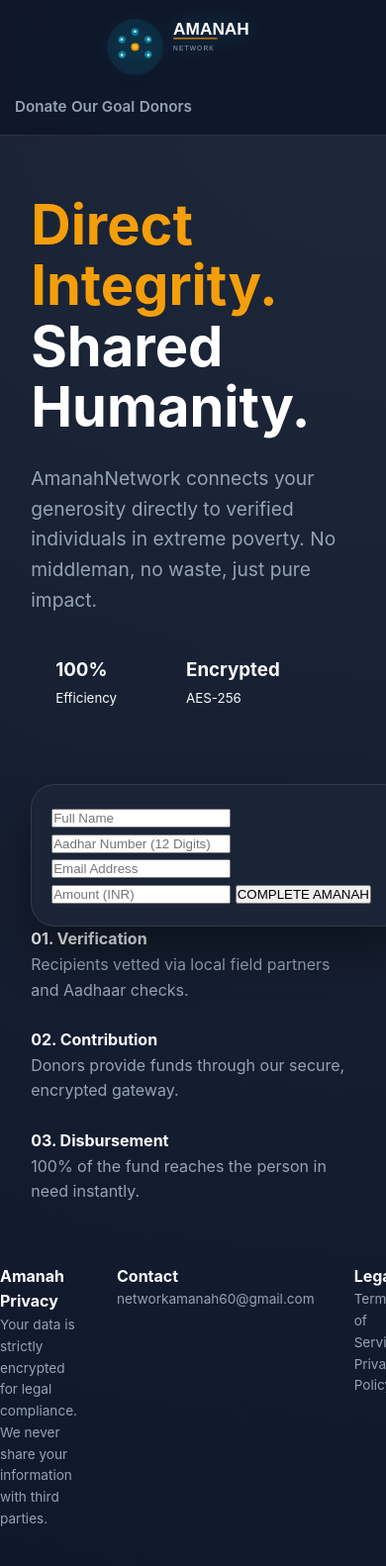
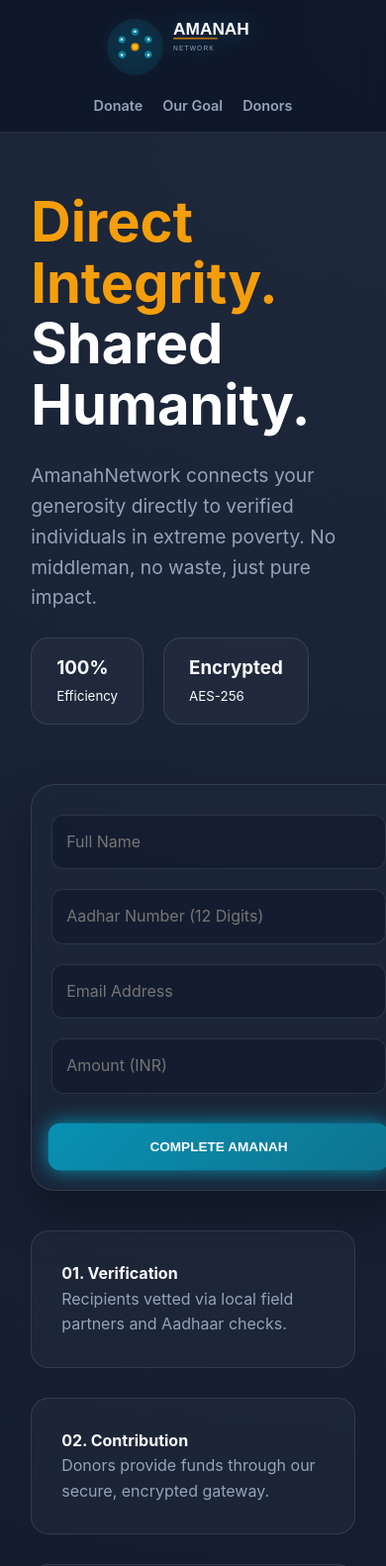
Before and after one commit to AmanahNetwork/AmanahNetwork, a website: page index.html in a window 390 px wide. Shown: the top 1582 px of the page at 99% size. Drawn offline with Linux system fonts and the light colour scheme.

Commit message:
CHANGES.ff

```diff
--- a/style.css
+++ b/style.css
@@ -1,166 +1,438 @@
-/* ============================================================
+ /* ============================================================
+
    1. UNIVERSAL RESET & MODERN DEFAULTS
+
    ============================================================ */
+
 *, *::before, *::after {
+
     box-sizing: border-box;
+
     margin: 0;
+
     padding: 0;
+
 }
 
+
 :root {
+
     --bg-dark: #0f172a;
+
     --bg-card: rgba(30, 41, 59, 0.6);
+
     --teal: #0891b2;
+
     --gold: #f59e0b;
+
     --text-main: #f8fafc;
+
     --text-dim: #94a3b8;
+
     --glass-border: rgba(255, 255, 255, 0.1);
+
     --container-width: 90%;
-    --max-width: 1100px; /* Slightly tighter for better readability */
+
+    --max-width: 1200px;
+
 }
 
+
 html {
+
     font-size: 100%;
+
     scroll-behavior: smooth;
+
+    -webkit-text-size-adjust: 100%;
+
 }
 
+
 body {
+
     font-family: 'Inter', sans-serif;
+
     line-height: 1.6;
+
+    -webkit-font-smoothing: antialiased;
+
     background: radial-gradient(circle at top right, #1e293b, #0f172a);
+
     color: var(--text-main);
+
     min-height: 100vh;
-    display: flex;
-    flex-direction: column;
-    overflow-x: hidden;
+
+    width: 100%;
+
+    overflow-x: hidden; /* Prevents mobile side-scrolling */
+
 }
 
+
 /* ============================================================
-   2. PERFECT CENTERING SYSTEM
+
+   2. GLOBAL LAYOUT COMPONENTS
+
    ============================================================ */
-.main-wrapper {
-    flex: 1; /* Pushes footer to bottom */
-    display: flex;
-    justify-content: center;
-    align-items: flex-start; /* Keeps content top-aligned but centered */
-    padding: 60px 0;
-    width: 100%;
+
+.container, .main-content {
+
+    width: var(--container-width);
+
+    max-width: var(--max-width);
+
+    margin: 0 auto;
+
 }
 
-.content-container {
-    width: var(--container-width);
-    max-width: var(--max-width);
-    margin: 0 auto;
-    display: flex;
-    flex-direction: column;
-    gap: 40px;
+
+/* SMART MEDIA HANDLING */
+
+img, video, svg {
+
+    display: block;
+
+    max-width: 100%;
+
+    height: auto;
+
 }
 
+
 /* ============================================================
-   3. NAVIGATION (RESPONSIVE)
+
+   3. NAVIGATION (STICKY & RESPONSIVE)
+
    ============================================================ */
+
 nav {
+
     display: flex;
+
     justify-content: space-between;
+
     align-items: center;
-    padding: 1rem 5%;
-    background: rgba(15, 23, 42, 0.95);
-    backdrop-filter: blur(12px);
+
+    padding: 15px 5%; /* Adjusted for better mobile spacing */
+
+    background: rgba(15, 23, 42, 0.9);
+
+    backdrop-filter: blur(10px);
+
     border-bottom: 1px solid var(--glass-border);
+
     position: sticky;
+
     top: 0;
+
     z-index: 1000;
+
 }
 
-.nav-links a {
-    text-decoration: none;
-    color: var(--text-dim);
-    margin-left: 25px;
-    font-weight: 600;
-    transition: 0.3s;
-    font-size: 0.95rem;
+
+.logo-container {
+
+    min-width: fit-content;
+
 }
 
-.nav-links a:hover, .nav-links a.active { color: var(--gold); }
+
+.nav-links {
+
+    display: flex;
+
+    align-items: center;
+
+}
+
+
+.nav-links a {
+
+    text-decoration: none;
+
+    color: var(--text-dim);
+
+    margin-left: 20px;
+
+    font-weight: 600;
+
+    transition: 0.3s;
+
+    font-size: clamp(0.9rem, 1.5vw, 1rem); /* Fluid font size */
+
+}
+
+
+.nav-links a:hover, .nav-links a.active {
+
+    color: var(--gold);
+
+}
+
 
 /* ============================================================
-   4. PAGE-SPECIFIC ALIGNMENT (Donors, Legal, About)
+
+   4. GLASS-MORPHISM COMPONENTS
+
    ============================================================ */
 
-/* FOR LEGAL & ABOUT: Ensures text doesn't stretch too wide */
-.prose-content {
-    max-width: 800px;
-    margin: 0 auto;
-    text-align: left;
+.glass-card {
+
+    background: var(--bg-card);
+
+    backdrop-filter: blur(12px);
+
+    border: 1px solid var(--glass-border);
+
+    border-radius: 24px;
+
+    padding: clamp(20px, 5vw, 40px); /* Padding shrinks on mobile */
+
+    box-shadow: 0 25px 50px rgba(0, 0, 0, 0.3);
+
+    width: 100%;
+
 }
 
-.prose-content h1, .prose-content h2 {
-    color: var(--gold);
-    margin-bottom: 1.5rem;
+
+.section-grid {
+
+    display: grid;
+
+    /* This automatically stacks cards on mobile and grids them on desktop */
+
+    grid-template-columns: repeat(auto-fit, minmax(280px, 1fr));
+
+    gap: 30px;
+
+    margin-top: 40px;
+
 }
 
-/* FOR DONORS PAGE: Responsive Table wrapper */
-.table-responsive {
-    width: 100%;
-    overflow-x: auto; /* Allows horizontal swipe on mobile */
-    border-radius: 12px;
-    background: rgba(255,255,255,0.02);
+
+.feature-box {
+
+    background: rgba(255, 255, 255, 0.03);
+
+    padding: 30px;
+
+    border-radius: 18px;
+
+    border: 1px solid var(--glass-border);
+
+    transition: transform 0.3s ease;
+
 }
 
-table {
-    width: 100%;
-    border-collapse: collapse;
-    min-width: 500px; /* Prevents squishing on mobile */
+
+.feature-box:hover {
+
+    transform: translateY(-5px);
+
 }
 
-th, td {
-    padding: 16px;
-    text-align: left;
-    border-bottom: 1px solid var(--glass-border);
+
+/* ============================================================
+
+   5. STATS & INTERACTIVE ELEMENTS
+
+   ============================================================ */
+
+.stats-bar {
+
+    display: flex;
+
+    flex-wrap: wrap; /* Allows wrapping on small screens */
+
+    justify-content: space-around;
+
+    align-items: center;
+
+    margin-bottom: 50px;
+
+    padding: 20px 0;
+
+    border-top: 2px solid var(--teal) !important;
+
 }
 
-th { color: var(--teal); font-weight: 700; }
+
+.stat-item {
+
+    text-align: center;
+
+    padding: 10px;
+
+    flex: 1 1 200px; /* Base size of 200px, but grows/shrinks */
+
+}
+
+
+.stat-value {
+
+    font-size: clamp(1.8rem, 5vw, 2.8rem); /* Massive on desktop, readable on mobile */
+
+    color: var(--gold);
+
+    margin: 5px 0;
+
+    font-weight: 800;
+
+}
+
+
+.blurred-info {
+
+    filter: blur(8px);
+
+    background: rgba(255,255,255,0.05);
+
+    color: transparent;
+
+    border-radius: 4px;
+
+    padding: 0 5px;
+
+    user-select: none;
+
+}
+
 
 /* ============================================================
-   5. GLASS CARD & GRID
+
+   6. FORMS & BUTTONS
+
    ============================================================ */
-.glass-card {
-    background: var(--bg-card);
-    backdrop-filter: blur(12px);
+
+input {
+
+    width: 100%;
+
+    padding: 14px;
+
+    margin: 10px 0;
+
+    border-radius: 12px;
+
+    background: rgba(15, 23, 42, 0.5);
+
     border: 1px solid var(--glass-border);
-    border-radius: 24px;
-    padding: clamp(20px, 5vw, 50px);
-    box-shadow: 0 25px 50px rgba(0, 0, 0, 0.4);
+
+    color: white;
+
+    font: inherit;
+
 }
 
-.section-grid {
-    display: grid;
-    grid-template-columns: repeat(auto-fit, minmax(300px, 1fr));
-    gap: 25px;
+
+input:focus {
+
+    outline: none;
+
+    border-color: var(--teal);
+
 }
 
+
+@keyframes glowPulse {
+
+    0% { box-shadow: 0 0 5px var(--teal); transform: scale(1); }
+
+    50% { box-shadow: 0 0 20px var(--teal); transform: scale(1.02); }
+
+    100% { box-shadow: 0 0 5px var(--teal); transform: scale(1); }
+
+}
+
+
+.btn-primary {
+
+    width: 100%;
+
+    padding: 16px;
+
+    background: linear-gradient(135deg, var(--teal), #0e7490);
+
+    color: white;
+
+    border: none;
+
+    border-radius: 12px;
+
+    font-weight: 700;
+
+    cursor: pointer;
+
+    animation: glowPulse 2s infinite ease-in-out;
+
+    margin-top: 20px;
+
+    transition: 0.3s;
+
+}
+
+
+.btn-primary:active {
+
+    transform: scale(0.98);
+
+}
+
+
 /* ============================================================
-   6. MOBILE OVERRIDES
+
+   7. FOOTER
+
    ============================================================ */
-@media (max-width: 768px) {
+
+.main-footer {
+
+    margin-top: 100px;
+
+    padding: 60px 5%;
+
+    background: #070b14;
+
+    border-top: 1px solid var(--glass-border);
+
+}
+
+
+/* ============================================================
+
+   8. SPECIFIC MOBILE ADJUSTMENTS
+
+   ============================================================ */
+
+@media (max-width: 600px) {
+
     nav {
+
         flex-direction: column;
-        padding: 15px;
+
+        gap: 15px;
+
+        text-align: center;
+
     }
 
+
     .nav-links {
-        margin-top: 15px;
+
+        margin-left: 0;
+
+        justify-content: center;
+
         width: 100%;
-        justify-content: space-around;
+
     }
 
-    .nav-links a { margin: 0; }
 
-    .main-wrapper { padding: 30px 0; }
+    .nav-links a {
 
-    /* Stats bar fix for mobile */
-    .stats-bar {
-        flex-direction: column;
-        gap: 20px;
+        margin: 0 10px;
+
     }
+
 }
```
